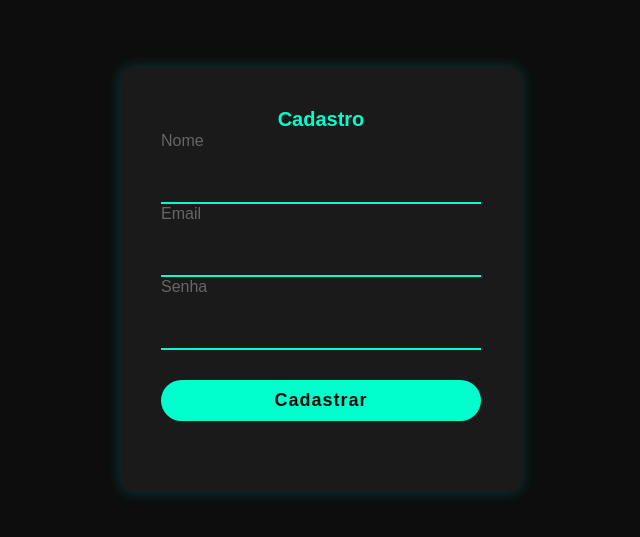
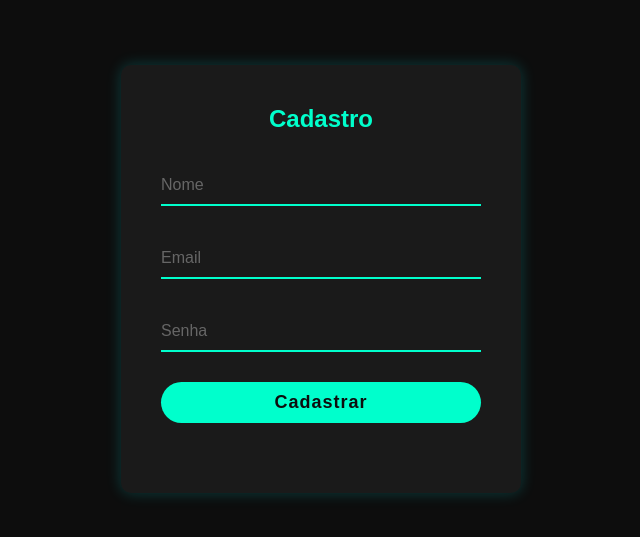
Before and after one commit to p1poca2F3136/Form-Clean, a plain HTML site: page index.html in a window 1280 px wide. Shown: the part 121-658 px from the top of the page, without its empty margins (319-959 px from the left). Drawn offline with Linux system fonts and the light colour scheme.

Commit message:
Final-update

```diff
--- a/style.css
+++ b/style.css
@@ -1,3 +1,4 @@
+/* Reset básico */
 * {
     margin: 0;
     padding: 0;
@@ -5,6 +6,7 @@
     font-family: 'Poppins', sans-serif;
 }
 
+/* Fundo escuro */
 body {
     background-color: #0d0d0d;
     display: flex;
@@ -13,6 +15,7 @@ body {
     height: 100vh;
 }
 
+/* Container principal */
 .container {
     width: 400px;
     padding: 40px;
@@ -22,12 +25,14 @@ body {
     text-align: center;
 }
 
+/* Título do formulário */
 h2 {
     color: #00ffcc;
-    font-size: 20px;
+    font-size: 24px;
     margin-bottom: 20px;
 }
 
+/* Estilo dos campos de input */
 .input-box {
     position: relative;
     margin: 30px 0;
@@ -46,28 +51,31 @@ h2 {
     transition: 0.3s;
 }
 
+/* Efeito de foco no input */
 .input-box input:focus,
 .input-box input:valid {
     border-color: #00ff99;
 }
 
+/* Label com efeito flutuante */
 .input-box label {
     position: absolute;
     top: 50%;
     left: 0;
     color: #666;
-    transform: translateY(-50px);
+    transform: translateY(-50%);
     transition: 0.3s;
     pointer-events: none;
 }
 
 .input-box input:focus ~ label,
-.input-box input:valid ~label {
+.input-box input:valid ~ label {
     top: -10px;
     color: #00ffcc;
     font-size: 14px;
 }
 
+/* Estilo do botão */
 .input-box input[type="submit"] {
     background-color: #00ffcc;
     border: none;
```
